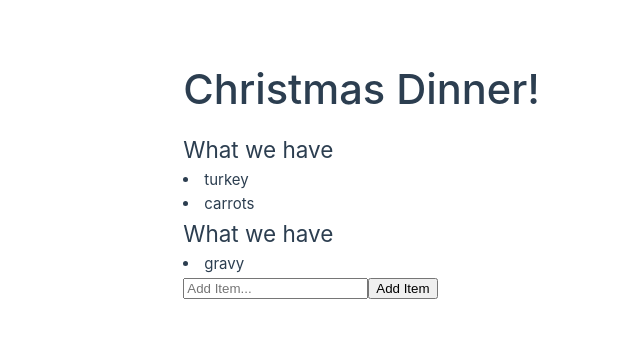
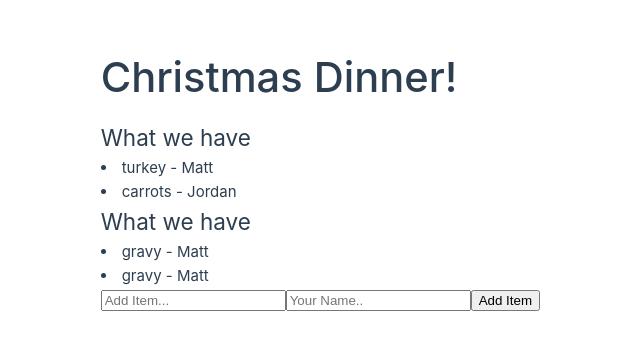
Before and after one commit to Jordan-Walters-23/Christmas-Contributor, a Vue app in the folder christmas-vue/: page / in a window 1280 px wide. Shown: the part 217-566 px from the top of the page, without its empty margins (100-740 px from the left). Built offline with nearby package versions, Linux system fonts and the light colour scheme.

Commit message:
name added to food item

```diff
--- a/christmas-vue/src/components/HelloWorld.vue
+++ b/christmas-vue/src/components/HelloWorld.vue
@@ -1,23 +1,33 @@
 <script setup>
-  import {ref} from 'vue'
+import { ref } from 'vue'
 import List from './List.vue'
-  const have = ref([{item: 'turkey'}, {item: 'carrots'}])
-  const need = ref([{item: 'gravy' }])
+const have = ref([
+  {
+    item: 'turkey',
+    name: 'Matt'
+  },
+
+  { item: 'carrots', name: 'Jordan' }
+])
+const need = ref([{ item: 'gravy', name: 'Matt'}, { item: 'gravy', name: 'Matt'}])
 const message = ref('')
+const name = ref('')
 function addToHaveArray() {
   console.log(have)
   console.log(have.value)
-    have.value.push({item: message.value})
-    message.value= ""
+  have.value.push({ item: message.value, name: name.value })
+  message.value = ''
+  name.value = ''
 }
 </script>
 
 <template>
-  <h1>Christmas Dinner! </h1>
-  <List :itemList="have"/>
-  <List :itemList="need"/>
+  <h1>Christmas Dinner!</h1>
+  <List :itemList="have" />
+  <List :itemList="need" />
   <div>
     <input v-model="message" placeholder="Add Item..." />
+    <input v-model="name" placeholder="Your Name.." />
     <button @click="addToHaveArray">Add Item</button>
   </div>
 </template>
--- a/christmas-vue/src/components/List.vue
+++ b/christmas-vue/src/components/List.vue
@@ -6,6 +6,6 @@
 <template>
 <div>
     <h2>What we have</h2>
-    <li v-for="(item, index) in itemList" :key=index>{{ item.item }}</li>
+    <li v-for="(foodItem, index) in itemList" :key=index>{{ foodItem.item }} - {{ foodItem.name  }}</li>
   </div>
 </template>
```
Lines whose indentation alone changed are shown as unchanged.
